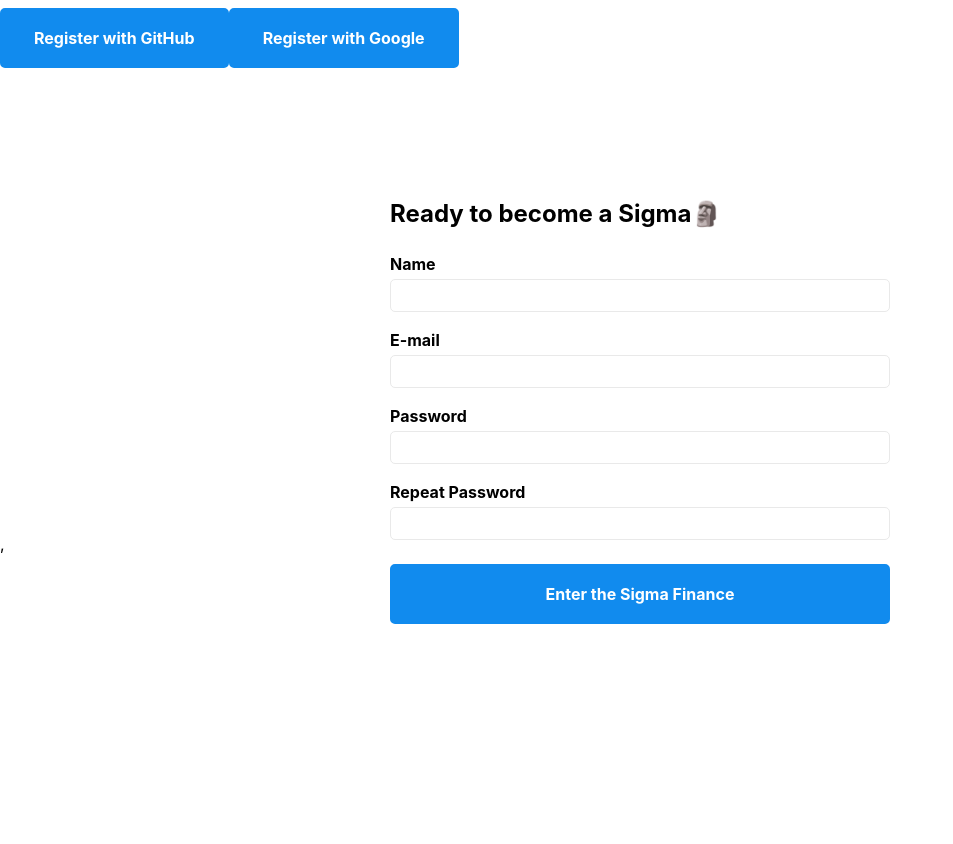
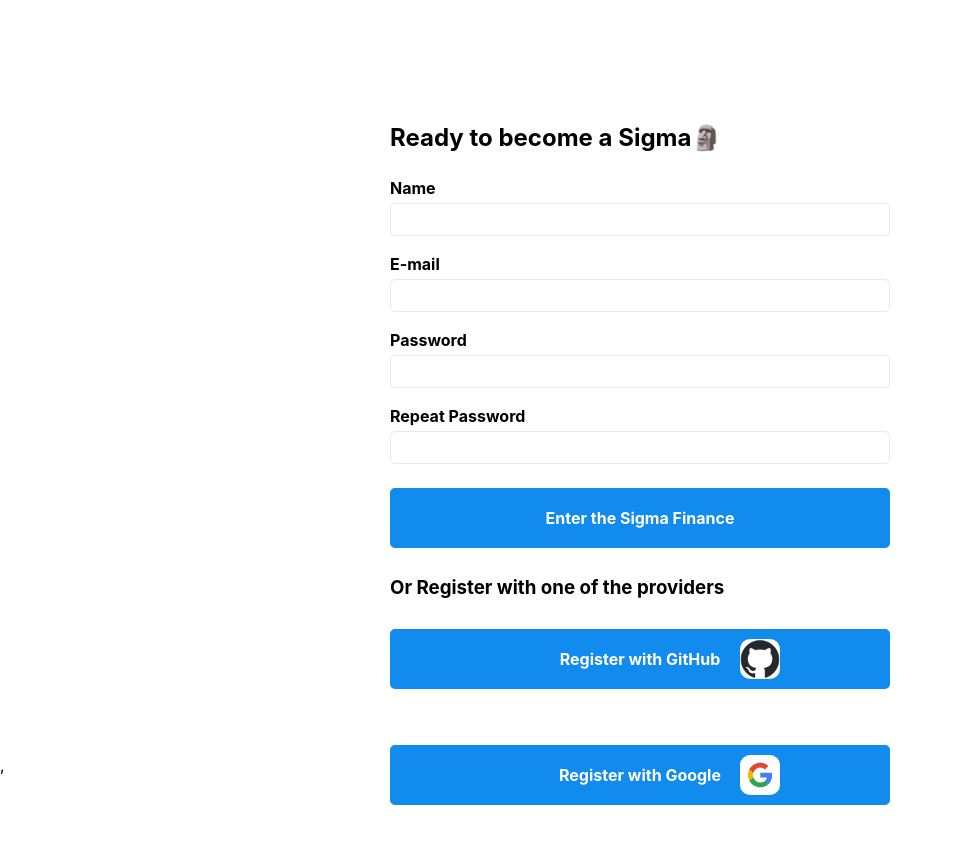
Before and after one commit to TypicalUsername-ai/SigmaFinance, a React (Vite) app in the folder web/: page /register in a window 1280 px wide. Shown: the top 844 px of the page, without its empty margins (0-953 px from the left). Before the commit the page ends 800 px from the top, so only its background shows below. Built offline with nearby package versions, Linux system fonts and the light colour scheme.

Commit message:
registration complete

```diff
--- a/web/src/mvp.css
+++ b/web/src/mvp.css
@@ -534,3 +534,28 @@
     background-color: rgb(202, 202, 232);
     border-radius: 10px;
 }
+
+.google-logo{
+    background-color: white;
+    background-image: url(./assets/7123025_logo_google_g_icon.png);
+    background-position: center;
+    background-size: cover;
+    width: 40px;
+    height: 40px;
+    position: relative;
+    bottom: 58px;
+    left:70%;
+    border-radius: 10px;
+}
+.github-logo{
+    background-color: white;
+    background-image: url(./assets/github-mark.png);
+    background-position: center;
+    background-size: cover;
+    width: 40px;
+    height: 40px;
+    position: relative;
+    bottom: 58px;
+    left:70%;
+    border-radius: 10px;
+}
--- a/web/src/pages/RegistrationPage.jsx
+++ b/web/src/pages/RegistrationPage.jsx
@@ -81,8 +81,7 @@
 
     return(
         <div>
-            <button onClick={() => registerOauth('github')}> Register with GitHub </button>
-            <button onClick={() => registerOauth('google')}> Register with Google </button>
+
             <section style={{display:"flex", flexDirection:"column", maxWidth:"500px", margin:"auto", position:"relative", top:"100px"}}>
                 <h1>Ready to become a Sigma🗿</h1>
                 <label>Name</label>
@@ -103,6 +102,11 @@
                 <input name="passwordRepeat" onChange={(e) => handleChange(e)}></input>
 
                 <button onClick={handleSave}>Enter the Sigma Finance</button>
+                <h3>Or Register with one of the providers</h3>
+                <button onClick={() => registerOauth('github')}> Register with GitHub </button>
+                <div className="github-logo"></div>
+                <button onClick={() => registerOauth('google')}> Register with Google </button>
+                <div className="google-logo"></div>
             </section>
         </div>
     );
```
Also changed, not shown: web/src/assets/7123025_logo_google_g_icon.png (added), web/src/assets/github-mark.png (added).
